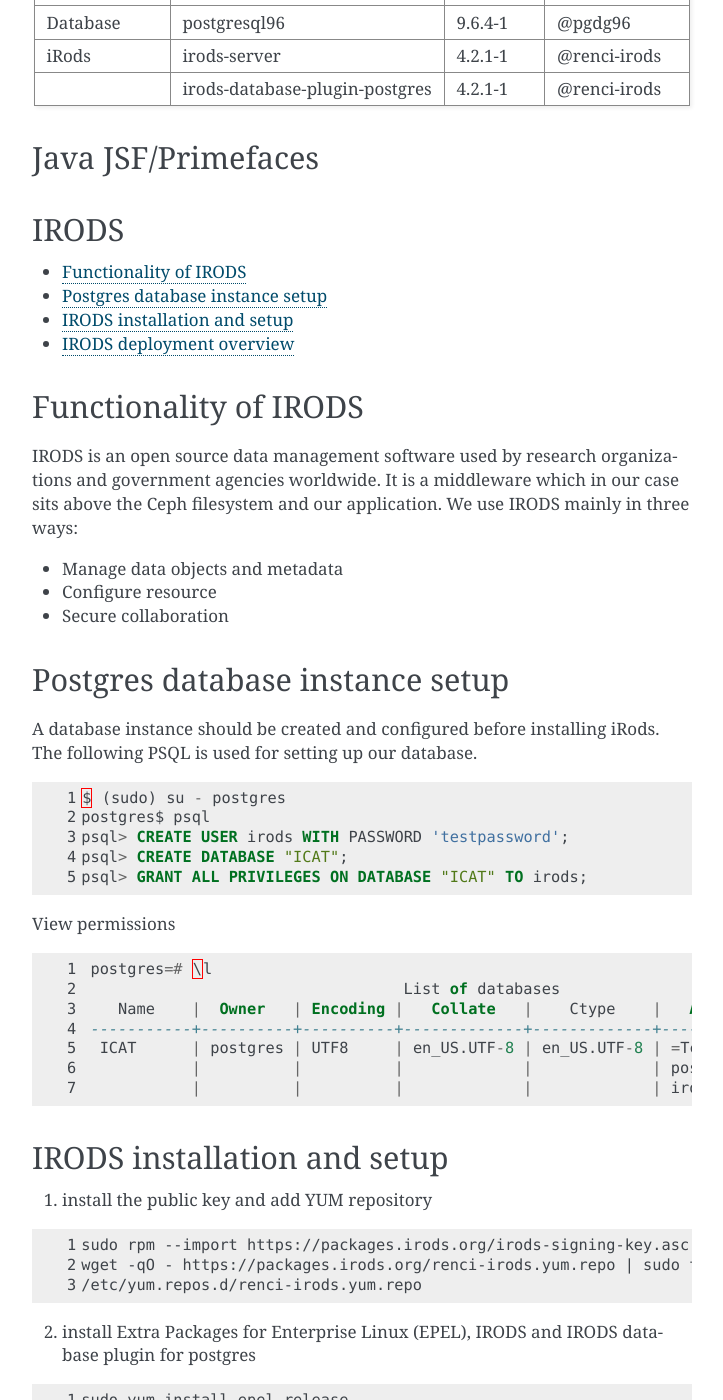
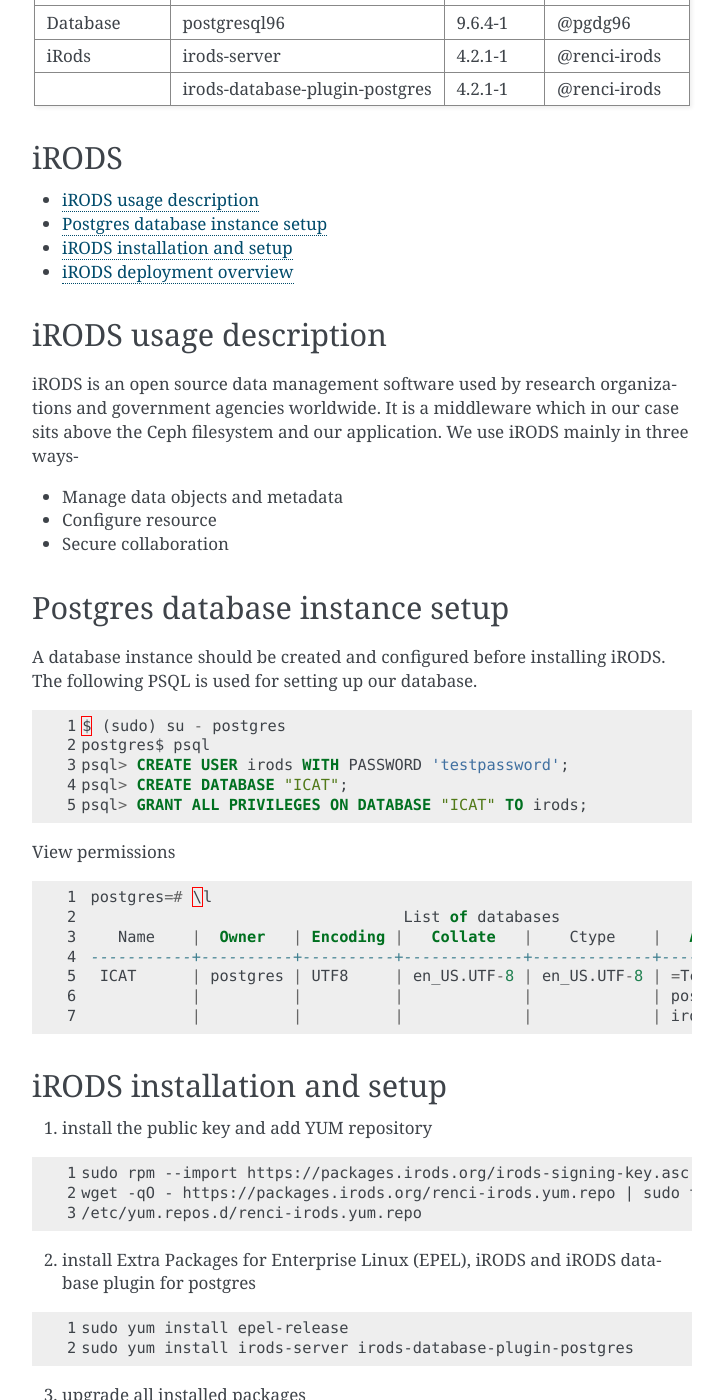
Before and after one commit to SDU-eScience/Documentation, a Sphinx documentation site: the page built from docs/source/index.rst, in a window 1280 px wide and 1400 px high, scrolled down 809 px. Shown: the whole window, without its empty margins (388-1111 px from the left). Built offline with Sphinx 7.4.7, drawn with Linux system fonts in a browser that asks for light colours; some of the changed text lies outside the part shown.

Commit message:
modifing layout

```diff
--- a/docs/source/index.rst
+++ b/docs/source/index.rst
@@ -10,12 +10,12 @@
 Components
 ==========
 * `ansible`_
-* `Java JSF/Primefaces`_
 * `iRODS`_
 * `elasticstack`_
 * `ceph`_
 * `singularity`_
 * `postgres`_
+* `Java JSF/Primefaces`_
 
 ansible
 '''''''
@@ -38,21 +38,19 @@
 +-----------------+------------------------------+------------------+--------------+
 
 
-Java JSF/Primefaces
-'''''''''''''''''''
-IRODS
+iRODS
 '''''
 
-* `Functionality of IRODS`_
+* `iRODS usage description`_
 * `Postgres database instance setup`_
-* `IRODS installation and setup`_
-* `IRODS deployment overview`_
+* `iRODS installation and setup`_
+* `iRODS deployment overview`_
 
-Functionality of IRODS
-''''''''''''''''''''''
+iRODS usage description
+'''''''''''''''''''''''
 
-IRODS is an open source data management software used by research organizations and government agencies worldwide. It is a middleware which in our case sits above the Ceph filesystem and our application.
-We use IRODS mainly in three ways:
+iRODS is an open source data management software used by research organizations and government agencies worldwide. It is a middleware which in our case sits above the Ceph filesystem and our application.
+We use iRODS mainly in three ways-
 
 * Manage data objects and metadata
 * Configure resource
@@ -60,7 +58,7 @@
 
 Postgres database instance setup
 ''''''''''''''''''''''''''''''''
-A database instance should be created and configured before installing iRods. The following PSQL is used for setting up our database.
+A database instance should be created and configured before installing iRODS. The following PSQL is used for setting up our database.
 
 .. code-block:: sql
    :linenos:
@@ -87,7 +85,7 @@
 
 
 
-IRODS installation and setup
+iRODS installation and setup
 ''''''''''''''''''''''''''''
 
 1. install the public key and add YUM repository
@@ -99,7 +97,7 @@
    wget -qO - https://packages.irods.org/renci-irods.yum.repo | sudo tee
    /etc/yum.repos.d/renci-irods.yum.repo
 
-2. install Extra Packages for Enterprise Linux (EPEL), IRODS and IRODS database plugin for postgres
+2. install Extra Packages for Enterprise Linux (EPEL), iRODS and iRODS database plugin for postgres
 
 .. code-block:: bash
    :linenos:
```
Also changed, not shown: other parts of docs/source/index.rst (+5 -3 lines).
